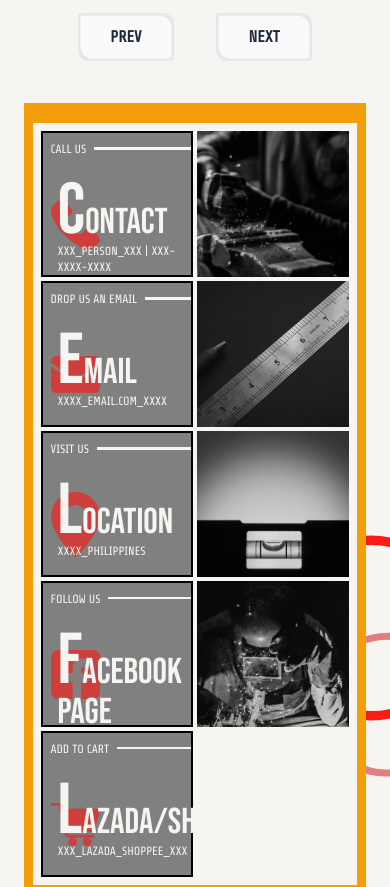
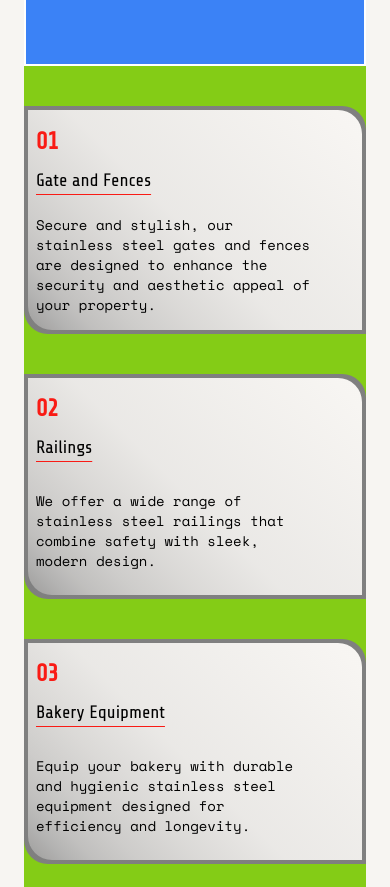
Before and after one commit to Magnum0310/aries_stainless, a React (Vite) app: page / in a window 390 px wide. Shown: the part 4560-5447 px from the top of the page. Built offline with nearby package versions, Linux system fonts and the light colour scheme.

Commit message:
Done with ContactUsPage only thing remaining is the ServiceContentPage

```diff
--- a/src/components/ContactCard.jsx
+++ b/src/components/ContactCard.jsx
@@ -45,7 +45,7 @@ const imgVariant = {
 const ContactCard = ({ title, detail, image, cardTitle }) => {
   return (
     <motion.div
-      className="hover size-full bg-adobe-gray"
+      className="hover size-full"
       initial="initial"
       whileHover="animate"
     >
@@ -53,7 +53,7 @@ const ContactCard = ({ title, detail, image, cardTitle }) => {
         className="relative h-full w-full border-2 border-solid border-black bg-violet-500/0 font-shareTech"
         variants={defaultVariant}
       >
-        <div className="absolute top-2 flex h-[10%] w-full bg-cyan-500/0 pl-2 text-xs">
+        <div className="absolute top-2 flex h-[10%] w-full bg-cyan-500/0 pl-2 text-xs max-lg:text-[.5rem]">
           <div className="min-w-fit place-content-center bg-amber-500/0 pr-2">
             {cardTitle}
           </div>
@@ -65,9 +65,9 @@ const ContactCard = ({ title, detail, image, cardTitle }) => {
           </div>
         </div>
         <div className="absolute bottom-2 h-[60%] w-full bg-lime-500/0 pl-2">
-          <div className="relative size-full bg-red-500/0">
+          <div className="relative size-full place-content-start bg-red-500/0">
             <motion.div
-              className="absolute h-full w-[35%] bg-amber-500/0"
+              className="absolute flex h-full w-[30%] bg-amber-500/0 max-lg:top-1/2 max-lg:h-3/4 max-lg:-translate-y-1/2 md:max-lg:w-[20%]"
               variants={imgVariant}
               style={{
                 backgroundImage: `url("${image}")`,
@@ -76,11 +76,11 @@ const ContactCard = ({ title, detail, image, cardTitle }) => {
                 backgroundPosition: "center",
               }}
             ></motion.div>
-            <div className="absolute bottom-0 right-0 flex h-3/4 w-[95%] flex-col bg-emerald-500/0 pb-2">
-              <div className="flex basis-full flex-col place-content-center justify-end font-bebas text-4xl">
+            <div className="absolute bottom-0 right-0 flex h-3/4 w-[90%] flex-col bg-emerald-500/0 pb-2 max-lg:bottom-2 md:max-lg:w-[80%]">
+              <div className="flex basis-full flex-col place-content-center justify-end bg-blue-500/0 font-bebas text-4xl md:h-full">
                 <CapitalFirstLetter text={title} />
               </div>
-              <div className="min-w-fit basis-1/4 bg-amber-500 bg-slate-500/0 text-[.9rem] max-xs:text-xs">
+              <div className="min-w-fit basis-1/4 bg-slate-500/0 text-[.8rem] max-lg:text-[.5rem]">
                 {detail}
               </div>
             </div>
--- a/src/components/ContactUsPage.jsx
+++ b/src/components/ContactUsPage.jsx
@@ -13,6 +13,7 @@ import WaterLevel from "../assets/Images/waterLevel.jpg";
 import Welder from "../assets/Images/welder.jpg";
 import DotsRotateRight from "../assets/Svg/ShapeSvg/dotsRotateRight.svg";
 import DotsRotateLeft from "../assets/Svg/ShapeSvg/dotsRotateLeft.svg";
+import Dots from "../assets/Svg/ShapeSvg/dots.svg";
 
 const Details = [
   {
@@ -20,46 +21,65 @@ const Details = [
     detail: "XXX_PERSON_XXX | XXX-XXXX-XXXX",
     image: Call,
     cardTitle: "CALL US",
+    column: 1,
+    row: 1,
   },
   {
     title: "XXXX",
     image: Grinder,
+    column: 2,
+    row: 1,
   },
   {
     title: "EMAIL",
     detail: "XXXX_EMAIL.COM_XXXX",
     image: Mail,
     cardTitle: "DROP US AN EMAIL",
+    column: 2,
+    row: 2,
   },
   {
     title: "XXXX",
     image: Ruler,
+    column: 1,
+    row: 2,
   },
   {
     title: "LOCATION",
     detail: " XXXX_PHILIPPINES",
     image: Location,
     cardTitle: "VISIT US",
+    column: 1,
+    row: 3,
   },
   {
     title: "XXXX",
     image: WaterLevel,
+    column: 2,
+    row: 3,
   },
   {
     title: "FACEBOOK PAGE",
     detail: "XXXX_FACEBOOKPAGE_XXXX",
     image: Facebook,
     cardTitle: "FOLLOW US",
+    column: 2,
+    row: 4,
   },
   {
     title: "XXXX",
     image: Welder,
+    column: 1,
+    row: 4,
+    span: 2,
   },
   {
     title: "LAZADA/SHOPPEE",
     detail: "XXX_LAZADA_SHOPPEE_XXX",
     image: Shop,
     cardTitle: "ADD TO CART",
+    column: 2,
+    row: 5,
   },
 ];
 
@@ -77,13 +97,14 @@ const ContactUsPage = () => {
       ref={divRef}
     >
       <div className="relative flex h-full w-full max-w-[1440px] place-content-center place-items-center bg-blue-500/0">
-        <div className="relative z-20 flex h-[95%] w-full flex-col items-center justify-center bg-amber-500 lg:w-[85%]">
-          <div className="grid size-[95%] grid-cols-2 grid-rows-5 gap-1 bg-adobe-ivory p-2 lg:size-[85%] lg:grid-cols-3 lg:grid-rows-3">
+        <div className="relative z-20 flex h-[95%] w-full flex-col items-center justify-center bg-amber-500/0 lg:w-[85%]">
+          {/* MAIN GRID */}
+          <div className="grid size-[95%] grid-cols-2 grid-rows-5 gap-1 bg-adobe-ivory p-2 max-lg:p-1 lg:size-[85%] lg:grid-cols-3 lg:grid-rows-3">
             {Details.map((detail, i) => {
-              if (i % 2) {
+              if (i % 2)
                 return (
                   <div
-                    className="size-full bg-slate-500 grayscale duration-300 hover:grayscale-0"
+                    className={`size-full bg-slate-500 grayscale duration-300 hover:grayscale-0 col-start-${detail.column} row-start-${detail.row} row-span-${detail.span} lg:col-start-${detail.column} lg:col-start-auto lg:row-start-auto`}
                     key={i}
                     style={{
                       backgroundImage: `url(${detail.image})`,
@@ -92,8 +113,11 @@ const ContactUsPage = () => {
                     }}
                   ></div>
                 );
-              }
+
               return (
+                <div
+                  className={`size-full row-start-${detail.row} col-start-${detail.column} lg:col-start-auto lg:row-start-auto`}
+                >
                   <Card
                     key={i}
                     title={detail.title}
@@ -101,15 +125,25 @@ const ContactUsPage = () => {
                     image={detail.image}
                     cardTitle={detail.cardTitle}
                   />
+                </div>
               );
             })}
           </div>
         </div>
       </div>
-      <div className="absolute left-0 top-1/2 h-[75%] w-full -translate-y-1/2 bg-violet-500/0">
+      <div className="s absolute left-0 top-1/2 h-[75%] w-full -translate-y-1/2 bg-violet-500/0 max-lg:h-[100%]">
+        <div
+          className="absolute bottom-0 z-10 h-3/4 w-full bg-lime-500 max-lg:h-[40%] max-xs:h-[30%] lg:hidden"
+          style={{
+            backgroundImage: `url("${Dots}")`,
+            backgroundPosition: "top",
+            backgroundSize: "contain",
+            backgroundRepeat: "repeat",
+          }}
+        ></div>
         <div className="relative size-full overflow-hidden">
           <div
-            className="absolute -left-60 top-0 z-10 h-full w-1/2 bg-lime-500/0"
+            className="absolute -left-60 top-0 z-10 h-full w-1/2 bg-lime-500/0 max-lg:hidden"
             style={{
               backgroundImage: `url("${DotsRotateLeft}")`,
               backgroundPosition: "center",
@@ -118,7 +152,7 @@ const ContactUsPage = () => {
             }}
           ></div>
           <div
-            className="absolute -right-60 z-10 h-full w-1/2 bg-lime-500/0"
+            className="absolute -right-60 z-10 h-full w-1/2 bg-lime-500/0 max-lg:hidden"
             style={{
               backgroundImage: `url("${DotsRotateRight}")`,
               backgroundPosition: "center",
--- a/src/components/ServiceContectPage.jsx
+++ b/src/components/ServiceContectPage.jsx
@@ -129,7 +129,7 @@ const ServiceContectPage = () => {
 
   return (
     <div
-      className="padding-x relative flex hidden h-[400vh] w-full flex-col items-center justify-center bg-adobe-ivory font-shareTech md:h-[450vh]"
+      className="padding-x relative flex h-[400vh] w-full flex-col items-center justify-center bg-adobe-ivory font-shareTech md:h-[450vh]"
       ref={divRef}
     >
       {/* RED BORDER LINE */}
@@ -188,7 +188,7 @@ const ServiceContectPage = () => {
           </div>
           {/* BACKGROUND IMAGE - SCREEN */}
           <div
-            className="absolute top-1/2 z-10 h-full w-full md:top-0 md:z-20 md:col-start-2 md:row-start-1 md:h-full md:w-full"
+            className="absolute top-1/2 z-10 hidden h-full w-full md:top-0 md:z-20 md:col-start-2 md:row-start-1 md:h-full md:w-full"
             style={{
               backgroundImage: `url("${Screen}")`,
               backgroundSize: "cover",
--- a/src/components/Utilities/CapitalFirstLetter.jsx
+++ b/src/components/Utilities/CapitalFirstLetter.jsx
@@ -3,8 +3,10 @@ import React from "react";
 const CapitalFirstLetter = ({ text }) => {
   if (!text) return null; // Handle empty or undefined text
   return (
-    <p>
-      <span className="text-7xl leading-[0]">{text.charAt(0)}</span>
+    <p className="max-md:text-lg md:text-xl">
+      <span className="text-7xl leading-[0] max-lg:text-5xl">
+        {text.charAt(0)}
+      </span>
       {text.slice(1)}
     </p>
   );
```
Lines whose indentation alone changed are shown as unchanged.
